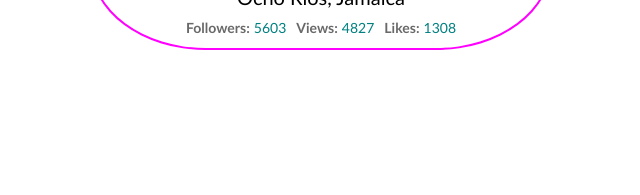
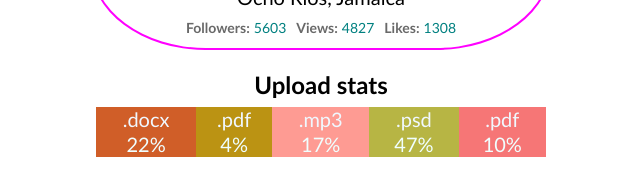
Before and after one commit to Djoult/goit-react-hw-01-components, a React (Create React App) app: page / in a window 1280 px wide. Shown: the part 295-490 px from the top of the page, without its empty margins (319-959 px from the left). Built offline with nearby package versions, Linux system fonts and the light colour scheme.

Commit message:
Add statistics

```diff
--- a/src/components/App.jsx
+++ b/src/components/App.jsx
@@ -1,5 +1,8 @@
 import { Profile } from './Profile/Profile';
 import user from './Profile/user.json';
+
+import { Statistics } from './Statistics/Statistics';
+import data from './Statistics/data.json';
 
 export const App = () => {
   return (
@@ -11,6 +14,7 @@
         avatar={user.avatar}
         stats={user.stats}
       />
+      <Statistics title="Upload stats" stats={data} />
     </>
   );
 };
--- /dev/null
+++ b/src/components/Statistics/Statistics.jsx
@@ -0,0 +1,35 @@
+import PropTypes from 'prop-types';
+import css from './Statistics.module.css';
+
+function getRandomHexColor() {
+  return `#${Math.floor(Math.random() * 16777215).toString(16)}`;
+}
+
+export const Statistics = ({ title, stats }) => {
+  return (
+    <section className={css.statistics}>
+      {title && <h2 className={css.title}>{title}</h2>}
+
+      <ul className={css.statList}>
+        {stats.map(({ id, label, percentage }) => (
+          <li
+            key={id}
+            className={css.item}
+            style={{ backgroundColor: getRandomHexColor() }}
+          >
+            <span className={css.label}>{label}</span>
+            <span className={css.percentage}>{percentage}%</span>
+          </li>
+        ))}
+      </ul>
+    </section>
+  );
+};
+
+Statistics.propTypes = {
+  title: PropTypes.string,
+  stats: PropTypes.array.isRequired,
+  id: PropTypes.string,
+  label: PropTypes.string,
+  percentage: PropTypes.number,
+};
--- /dev/null
+++ b/src/components/Statistics/Statistics.module.css
@@ -0,0 +1,37 @@
+.statistics {
+  margin-top: 20px;
+  text-align: center;
+  width: 450px;
+  margin-left: auto;
+  margin-right: auto;
+  font-family: 'Gill Sans', 'Gill Sans MT', Calibri, 'Trebuchet MS', sans-serif;
+}
+
+.title {
+  font-weight: 700;
+  margin-bottom: 8px;
+}
+
+.statList {
+  display: flex;
+  flex-wrap: wrap;
+  align-items: center;
+  justify-content: center;
+}
+.item {
+  flex-grow: 1;
+  height: 50px;
+  display: flex;
+  font-weight: 500;
+  font-size: 20px;
+  align-items: center;
+  justify-content: center;
+  flex-wrap: wrap;
+}
+.label {
+  width: 100%;
+  color: aliceblue;
+}
+.percentage {
+  color: azure;
+}
--- /dev/null
+++ b/src/components/Statistics/data.json
@@ -0,0 +1,7 @@
+[
+  { "id": "id-1", "label": ".docx", "percentage": 22 },
+  { "id": "id-2", "label": ".pdf", "percentage": 4 },
+  { "id": "id-3", "label": ".mp3", "percentage": 17 },
+  { "id": "id-4", "label": ".psd", "percentage": 47 },
+  { "id": "id-5", "label": ".pdf", "percentage": 10 }
+]
```
